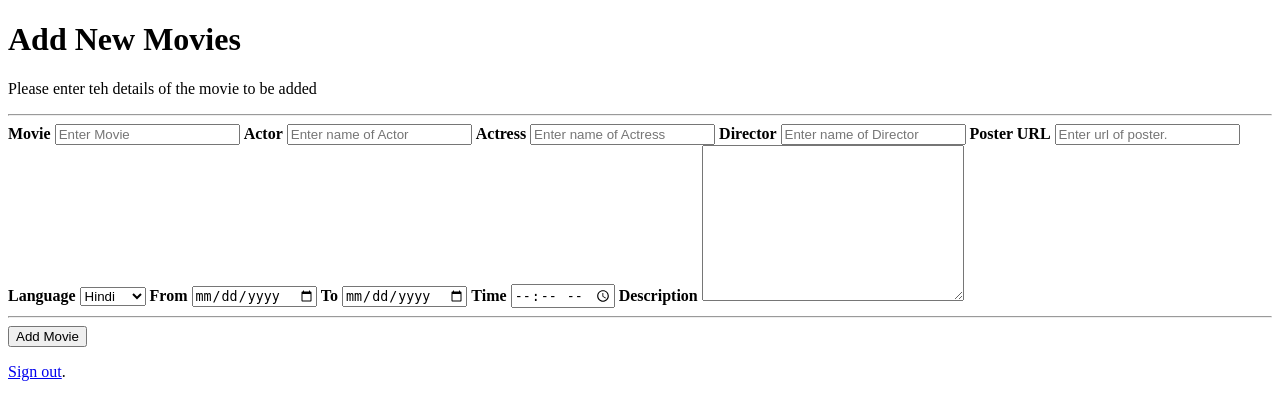
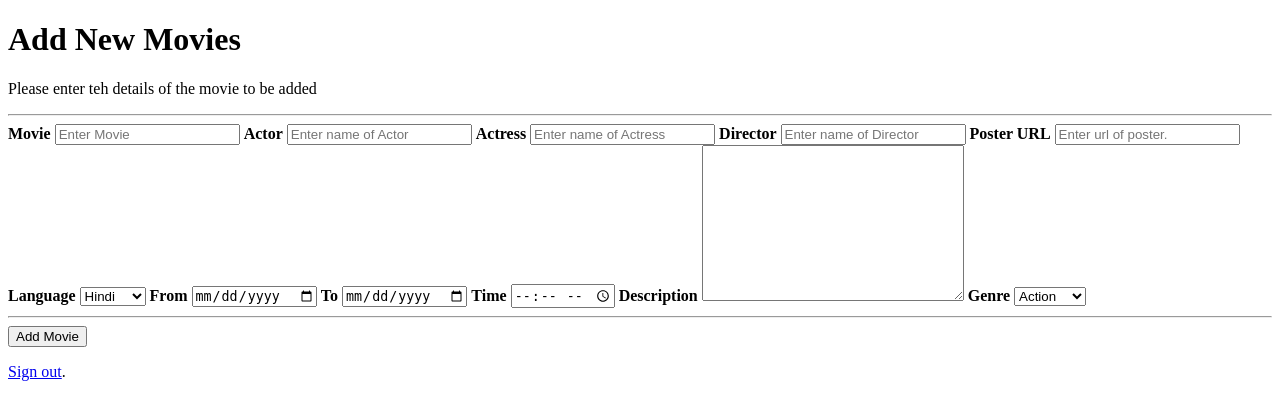
Before and after one commit to twishajain/Movie-Booking-Platform, a Flask app: page /admin in a window 1280 px wide. Shown: the top 420 px of the page. Run offline with Flask 2, Linux system fonts and the light colour scheme; some libraries are stand-ins or nearby versions.

Commit message:
Genre added

```diff
--- a/main.py
+++ b/main.py
@@ -89,8 +89,9 @@ def added():
     fromdate=request.values.get("fromdate")
     todate=request.values.get("todate")
     timeslot=request.values.get("timeslot")
+    genre=request.values.get("genre")
     imageurl=request.values.get("imageurl")
-    movies.insert({ "movie":movie, "actor":actor, "actress":actress, "director":director, "language":language, "description":description, "imageurl":imageurl, "timeslot":timeslot, "fromdate":fromdate,"todate":todate})
+    movies.insert({ "movie":movie, "actor":actor, "actress":actress, "director":director, "language":language, "description":description, "imageurl":imageurl, "timeslot":timeslot, "fromdate":fromdate,"todate":todate, "genre": genre})
     app.config['LAST']="added.html"
     return render_template("added.html")
 if __name__ == "__main__":
--- a/templates/admin.html
+++ b/templates/admin.html
@@ -53,6 +53,12 @@
                     <input type="time" id="timeslot" name="timeslot" min="08:00" max="23:00" onchange="checkTime(this)">
                     <label for="description"><b>Description</b></label>
                     <textarea id="description" name="description" rows="10" cols="30"></textarea>
+                    <label for="genre"><b>Genre</b></label>
+                    <select id="genre" name="genre">
+                        <option>Action</option>
+                        <option>Comedy</option>
+                        <option>Drama</option>
+                    </select>
 
 
                             <hr>
```
